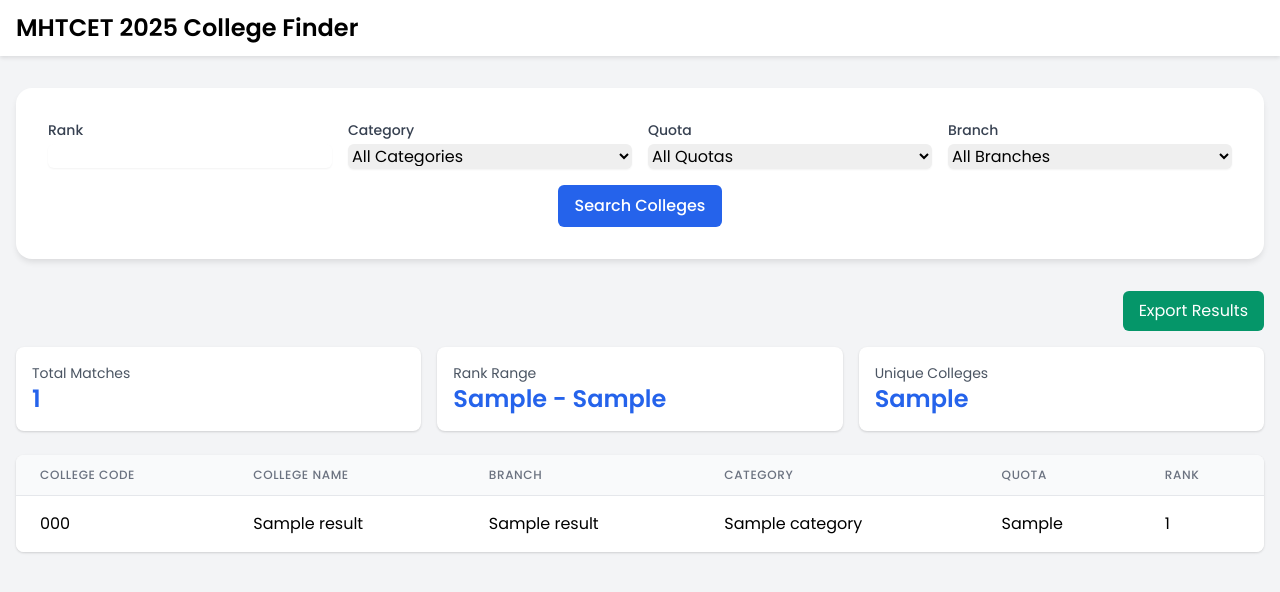
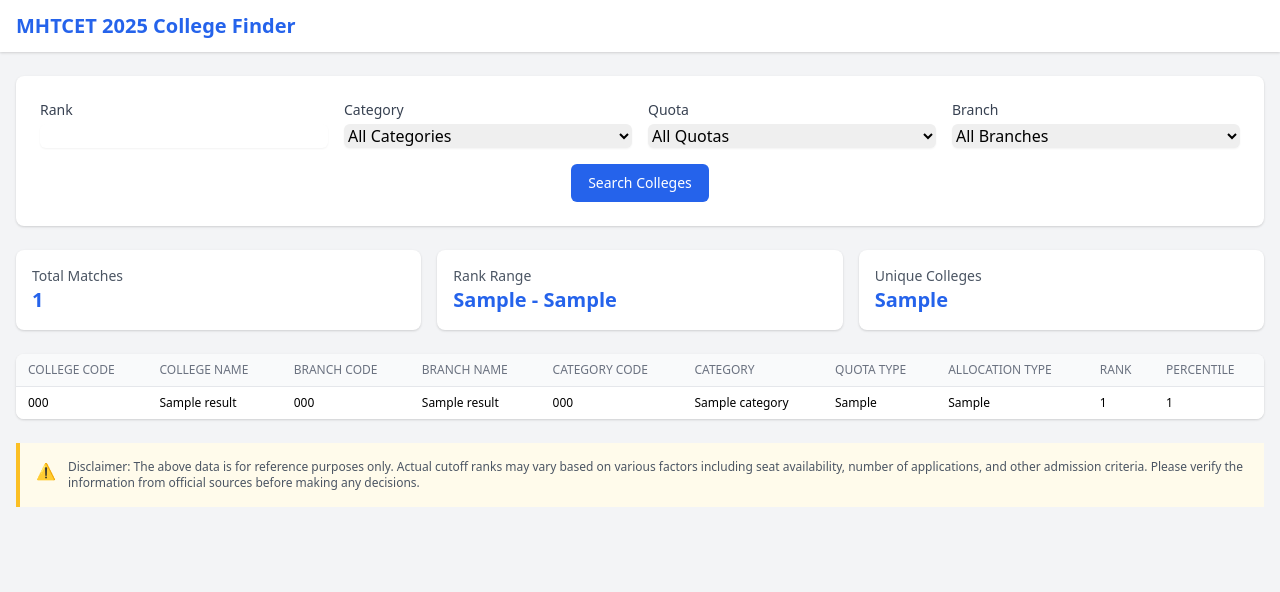
Before and after one commit to JARAWA/college-rank-app, a FastAPI app: template templates/index.html in a window 1280 px wide. Shown: the top 592 px of the page. Run offline with FastAPI, Linux system fonts and the light colour scheme; the template is opened without the code that fills it: most values are stand-ins (such as "Sample title", 1, 10 or a date in 2020); parts of the project's set-up code (start-up, migrations or seed data) failed here and were passed over.

Commit message:
index.html

```diff
--- a/templates/index.html
+++ b/templates/index.html
@@ -1,15 +1,21 @@
-{% extends "base.html" %}
-
-{% block content %}
-<nav class="navbar">
+<!DOCTYPE html>
+<html lang="en">
+<head>
+    <meta charset="UTF-8">
+    <meta name="viewport" content="width=device-width, initial-scale=1.0">
+    <title>MHTCET 2025 College Finder</title>
+    <link href="https://cdn.jsdelivr.net/npm/tailwindcss@2.2.19/dist/tailwind.min.css" rel="stylesheet">
+</head>
+<body class="bg-gray-100">
+    <nav class="bg-white shadow">
         <div class="container mx-auto px-4 py-3">
-        <h1 class="text-2xl font-bold text-primary">MHTCET 2025 College Finder</h1>
+            <h1 class="text-xl font-bold text-blue-600">MHTCET 2025 College Finder</h1>
         </div>
     </nav>
 
-<div class="container mx-auto px-4 py-8">
+    <div class="container mx-auto px-4 py-6">
         <!-- Search Form -->
-    <div class="search-form mb-8">
+        <div class="bg-white rounded-lg shadow p-6 mb-6">
             <form method="POST" action="/search" class="space-y-4">
                 <div class="grid grid-cols-1 md:grid-cols-2 lg:grid-cols-4 gap-4">
                     <div>
@@ -55,9 +61,9 @@
                     </div>
                 </div>
 
-            <div class="flex justify-center space-x-4 mt-6">
+                <div class="flex justify-center">
                     <button type="submit"
-                        class="inline-flex items-center px-4 py-2 border border-transparent text-base font-medium rounded-md text-white bg-blue-600 hover:bg-blue-700">
+                            class="inline-flex items-center px-4 py-2 border border-transparent text-sm font-medium rounded-md text-white bg-blue-600 hover:bg-blue-700">
                         Search Colleges
                     </button>
                 </div>
@@ -66,56 +72,73 @@
 
         <!-- Results Section -->
         {% if results %}
-    <div class="mt-8">
-        <div class="flex justify-end mb-4">
-            <button onclick="exportToExcel()"
-                    class="px-4 py-2 bg-green-600 text-white rounded-md hover:bg-green-700">
-                Export Results
-            </button>
-        </div>
-
+        <div class="space-y-6">
             <!-- Statistics Cards -->
-        <div class="grid grid-cols-1 md:grid-cols-3 gap-4 mb-6">
+            <div class="grid grid-cols-1 md:grid-cols-3 gap-4">
                 <div class="bg-white p-4 rounded-lg shadow">
                     <div class="text-sm text-gray-600">Total Matches</div>
-                <div class="text-2xl font-bold text-blue-600">{{ total_matches }}</div>
+                    <div class="text-xl font-bold text-blue-600">{{ total_matches }}</div>
                 </div>
                 <div class="bg-white p-4 rounded-lg shadow">
                     <div class="text-sm text-gray-600">Rank Range</div>
-                <div class="text-2xl font-bold text-blue-600">{{ rank_min }} - {{ rank_max }}</div>
+                    <div class="text-xl font-bold text-blue-600">{{ rank_min }} - {{ rank_max }}</div>
                 </div>
                 <div class="bg-white p-4 rounded-lg shadow">
                     <div class="text-sm text-gray-600">Unique Colleges</div>
-                <div class="text-2xl font-bold text-blue-600">{{ unique_colleges }}</div>
+                    <div class="text-xl font-bold text-blue-600">{{ unique_colleges }}</div>
                 </div>
             </div>
 
             <!-- Results Table -->
-        <div class="overflow-x-auto bg-white rounded-lg shadow">
+            <div class="bg-white rounded-lg shadow overflow-x-auto">
                 <table class="min-w-full divide-y divide-gray-200">
                     <thead class="bg-gray-50">
                         <tr>
-                        <th class="px-6 py-3 text-left text-xs font-medium text-gray-500 uppercase tracking-wider">College Code</th>
-                        <th class="px-6 py-3 text-left text-xs font-medium text-gray-500 uppercase tracking-wider">College Name</th>
-                        <th class="px-6 py-3 text-left text-xs font-medium text-gray-500 uppercase tracking-wider">Branch</th>
-                        <th class="px-6 py-3 text-left text-xs font-medium text-gray-500 uppercase tracking-wider">Category</th>
-                        <th class="px-6 py-3 text-left text-xs font-medium text-gray-500 uppercase tracking-wider">Quota</th>
-                        <th class="px-6 py-3 text-left text-xs font-medium text-gray-500 uppercase tracking-wider">Rank</th>
+                            <th class="px-3 py-2 text-left text-xs font-medium text-gray-500 uppercase">College Code</th>
+                            <th class="px-3 py-2 text-left text-xs font-medium text-gray-500 uppercase">College Name</th>
+                            <th class="px-3 py-2 text-left text-xs font-medium text-gray-500 uppercase">Branch Code</th>
+                            <th class="px-3 py-2 text-left text-xs font-medium text-gray-500 uppercase">Branch Name</th>
+                            <th class="px-3 py-2 text-left text-xs font-medium text-gray-500 uppercase">Category Code</th>
+                            <th class="px-3 py-2 text-left text-xs font-medium text-gray-500 uppercase">Category</th>
+                            <th class="px-3 py-2 text-left text-xs font-medium text-gray-500 uppercase">Quota Type</th>
+                            <th class="px-3 py-2 text-left text-xs font-medium text-gray-500 uppercase">Allocation Type</th>
+                            <th class="px-3 py-2 text-left text-xs font-medium text-gray-500 uppercase">Rank</th>
+                            <th class="px-3 py-2 text-left text-xs font-medium text-gray-500 uppercase">Percentile</th>
                         </tr>
                     </thead>
                     <tbody class="bg-white divide-y divide-gray-200">
                         {% for result in results %}
                         <tr class="hover:bg-gray-50">
-                        <td class="px-6 py-4 whitespace-nowrap">{{ result.college_code }}</td>
-                        <td class="px-6 py-4">{{ result.college_name }}</td>
-                        <td class="px-6 py-4">{{ result.branch_name }}</td>
-                        <td class="px-6 py-4">{{ result.category }}</td>
-                        <td class="px-6 py-4">{{ result.quota_type }}</td>
-                        <td class="px-6 py-4">{{ result.rank }}</td>
+                            <td class="px-3 py-2 text-xs">{{ result.college_code }}</td>
+                            <td class="px-3 py-2 text-xs">{{ result.college_name }}</td>
+                            <td class="px-3 py-2 text-xs">{{ result.branch_code }}</td>
+                            <td class="px-3 py-2 text-xs">{{ result.branch_name }}</td>
+                            <td class="px-3 py-2 text-xs">{{ result.category_code }}</td>
+                            <td class="px-3 py-2 text-xs">{{ result.category }}</td>
+                            <td class="px-3 py-2 text-xs">{{ result.quota_type }}</td>
+                            <td class="px-3 py-2 text-xs">{{ result.allocation_type }}</td>
+                            <td class="px-3 py-2 text-xs">{{ result.rank }}</td>
+                            <td class="px-3 py-2 text-xs">{{ result.percentile }}</td>
                         </tr>
                         {% endfor %}
                     </tbody>
                 </table>
+            </div>
+
+            <!-- Disclaimer -->
+            <div class="bg-yellow-50 border-l-4 border-yellow-400 p-4">
+                <div class="flex">
+                    <div class="flex-shrink-0">
+                        <span class="text-yellow-400">⚠️</span>
+                    </div>
+                    <div class="ml-3">
+                        <p class="text-xs text-gray-600">
+                            Disclaimer: The above data is for reference purposes only. Actual cutoff ranks may vary based on various factors
+                            including seat availability, number of applications, and other admission criteria. Please verify the information
+                            from official sources before making any decisions.
+                        </p>
+                    </div>
+                </div>
             </div>
         </div>
         {% endif %}
@@ -135,11 +158,5 @@
         </div>
         {% endif %}
     </div>
-
-<script>
-function exportToExcel() {
-    // Add export functionality here
-    alert('Export feature coming soon!');
-}
-</script>
-{% endblock %}
+</body>
+</html>
```
Lines whose indentation alone changed are shown as unchanged.
